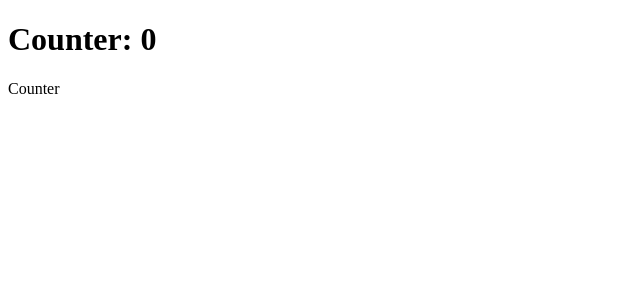
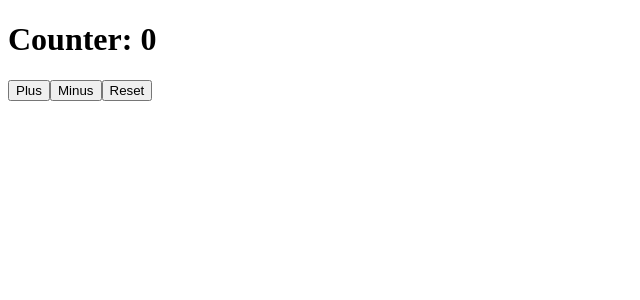
Before and after one commit to usmonovdev/redux-template, a React (Create React App) app: page / in a window 1280 px wide. Shown: the top 300 px of the page, without its empty margins (0-640 px from the left). Built offline with nearby package versions, Linux system fonts and the light colour scheme.

Commit message:
My first redux code

```diff
--- a/package.json
+++ b/package.json
@@ -3,6 +3,7 @@
   "version": "0.1.0",
   "private": true,
   "dependencies": {
+    "@reduxjs/toolkit": "^1.9.3",
     "@testing-library/jest-dom": "^5.16.5",
     "@testing-library/react": "^13.4.0",
     "@testing-library/user-event": "^13.5.0",
--- a/src/App.js
+++ b/src/App.js
@@ -1,9 +1,11 @@
 import Counter from "./components/Counter";
+import { useSelector } from "react-redux";
 
 function App() {
+  const state = useSelector(state => state.count)
   return (
     <div>
-      <h1>Counter: 0</h1>
+      <h1>Counter: {state}</h1>
       <Counter />
     </div>
   );
--- a/src/components/Counter.jsx
+++ b/src/components/Counter.jsx
@@ -1,7 +1,15 @@
-import React from "react";
+import { useDispatch } from "react-redux";
+import { minusCounter, plusCounter, resetCounter } from "../reducers/Count";
 
 function Counter() {
-  return <div>Counter</div>;
+  const dispatch = useDispatch()
+  return (
+    <div className="counter-box">
+      <button onClick={() => dispatch(plusCounter())}>Plus</button>
+      <button onClick={() => dispatch(minusCounter())}>Minus</button>
+      <button onClick={() => dispatch(resetCounter())}>Reset</button>
+    </div>
+  );
 }
 
 export default Counter;
--- a/src/index.js
+++ b/src/index.js
@@ -1,10 +1,14 @@
 import React from 'react';
 import ReactDOM from 'react-dom/client';
+import { Provider } from 'react-redux';
 import App from './App';
+import store from './store';
 
 const root = ReactDOM.createRoot(document.getElementById('root'));
 root.render(
   <React.StrictMode>
-    <App />
+    <Provider store={store}>
+      <App />
+    </Provider>
   </React.StrictMode>
 );
--- /dev/null
+++ b/src/reducers/Count.js
@@ -0,0 +1,20 @@
+import { createSlice } from "@reduxjs/toolkit";
+
+export const countSlice = createSlice({
+    name: "count",
+    initialState: {count: 0},
+    reducers: {
+        plusCounter: (state, payload) => {
+            state.count += 1
+        },
+        minusCounter: (state, payload) => {
+            state.count -= 1
+        },
+        resetCounter: (state, payload) => {
+            state.count = 0
+        }
+    }
+})
+
+export const {plusCounter, minusCounter, resetCounter} = countSlice.actions
+export default countSlice.reducer
--- /dev/null
+++ b/src/store/index.js
@@ -0,0 +1,7 @@
+import { configureStore } from "@reduxjs/toolkit";
+import countReducer from "../reducers/Count"
+
+export default configureStore({
+    reducer: countReducer,
+    devTools: process.env.NODE_ENV !== "production"
+});
```
Also changed, not shown: 1 other file (tests, documents, lock files or other folders).
